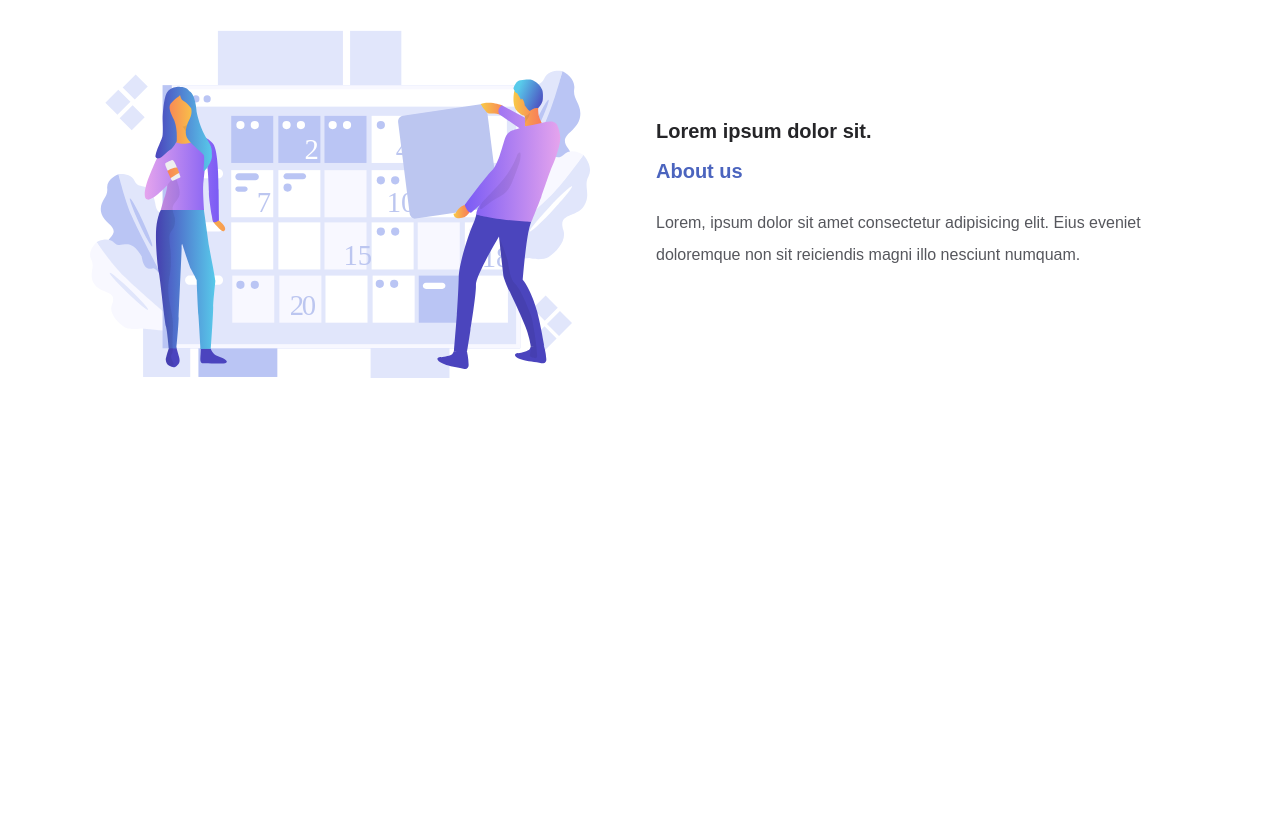
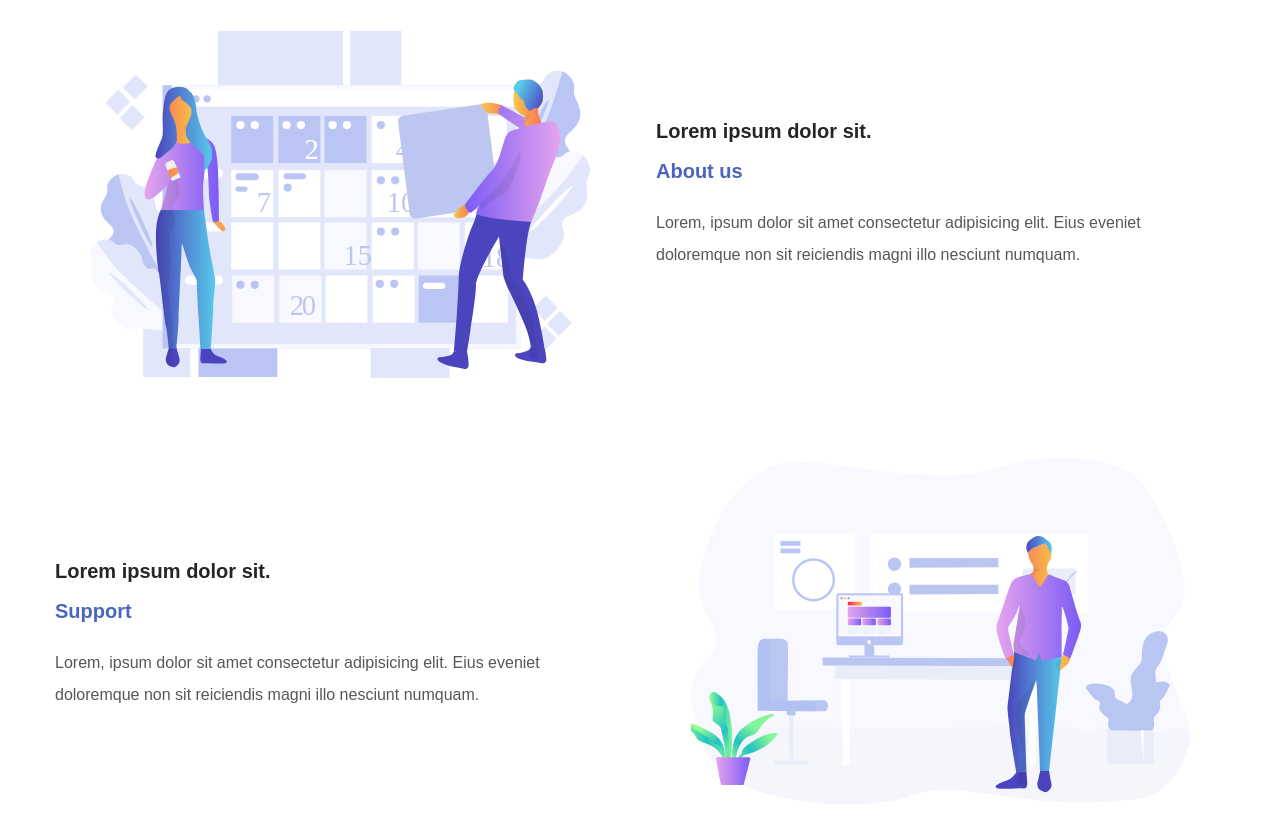
Before and after one commit to nanekx89/single-page-small-business-web-application, a website: page index.html in a window 1280 px wide. Shown: the part 548-1368 px from the top of the page. Before the commit the page ends 942 px from the top, so only its background shows below. Drawn offline with nearby package versions, Linux system fonts and the light colour scheme; a web font is replaced by a local one.

Commit message:
creation and styling of the support section

```diff
--- a/index.html
+++ b/index.html
@@ -25,7 +25,7 @@
                             <a class="nav__link" href="#about">About us</a>
                         </li>
                         <li class="nav__item">
-                            <a class="nav__link" href="#services">Services</a>
+                            <a class="nav__link" href="#support">support</a>
                         </li>
                         <li class="nav__item">
                             <a class="nav__link" href="#contact">Contact us</a>
@@ -79,6 +79,24 @@
             </div>
         </section>
 
+        <section class="support section" id="support">
+            <div class="support__container container">
+                <article class="support__info">
+                    <h1 class="section__title">
+                        Lorem ipsum dolor sit. <br>
+                        <span>Support</span>
+                    </h1>
+                    <p class="support__description">
+                        Lorem, ipsum dolor sit amet consectetur adipisicing elit. Eius eveniet doloremque non sit reiciendis magni illo nesciunt numquam.
+                    </p>
+                </article>
+
+                <article class="svg__img support__img">
+                    <img src="./src/images/3.svg" alt="support-image">
+                </article>
+            </div>
+        </section>
+
         <script src="./node_modules/jquery/dist/jquery.js"></script>
         <script src="./src/js/app.js"></script>
     </body>
--- a/src/scss/_mediaqueries.scss
+++ b/src/scss/_mediaqueries.scss
@@ -1,5 +1,5 @@
 @media screen and (min-width: 576px) {
-    .home__container, .about__container {
+    .home__container, .about__container, .support__container {
         grid-template-columns: repeat(2, 1fr);
         align-items: center;
     }
@@ -16,7 +16,15 @@
         order: -1;
     }
 
+    .support__img {
+        order: 1;
+    }
+
     .about__info {
+        text-align: left;
+    }
+
+    .support__info {
         text-align: left;
     }
 
--- /dev/null
+++ b/src/scss/_support.scss
@@ -0,0 +1,5 @@
+.support {
+    &__container {
+        gap: 2rem;
+    }
+}
--- a/src/scss/styles.scss
+++ b/src/scss/styles.scss
@@ -5,4 +5,5 @@
 @import "header";
 @import "home";
 @import "about";
+@import "support";
 @import "mediaqueries";
```
Also changed, not shown: src/css/styles.css, 1 other file.
